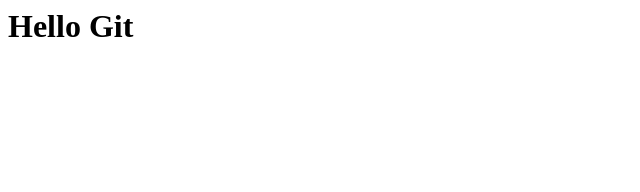
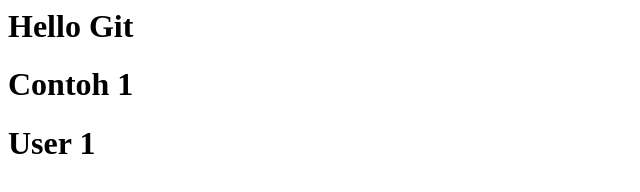
Before and after one commit to doniduaasattuu/belajar-git-remote, a plain HTML site: page index.html in a window 1280 px wide. Shown: the whole page, without its empty margins (0-640 px from the left). Drawn offline with Linux system fonts and the light colour scheme.

Commit message:
Add user 1 to index.html

```diff
--- a/index.html
+++ b/index.html
@@ -1,5 +1,7 @@
 <html>
   <body>
     <h1>Hello Git</h1>
+    <h1>Contoh 1</h1>
+    <h1>User 1</h1>
   </body>
 </html>
```
